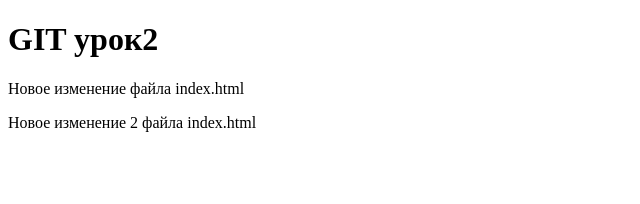
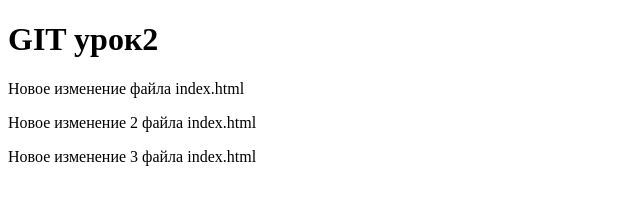
Before and after one commit to alexrybin/learn, a plain HTML site: page index.html in a window 1280 px wide. Shown: the whole page, without its empty margins (0-640 px from the left). Drawn offline with Linux system fonts and the light colour scheme.

Commit message:
third commit

```diff
--- a/index.html
+++ b/index.html
@@ -11,5 +11,6 @@
 <h1>GIT урок2</h1>
 <p>Новое изменение файла index.html</p>
 <p>Новое изменение 2 файла index.html</p>
+<p>Новое изменение 3 файла index.html</p>
 </body>
 </html>
```
